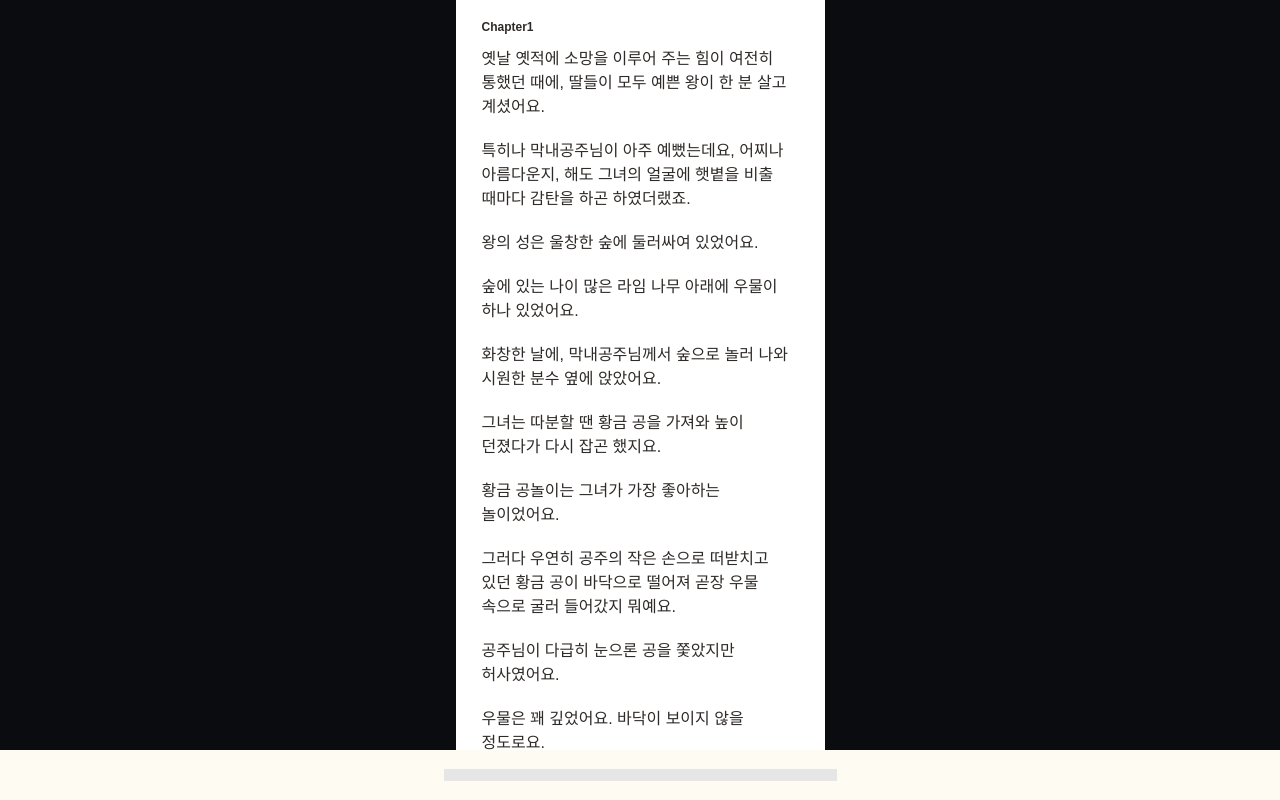
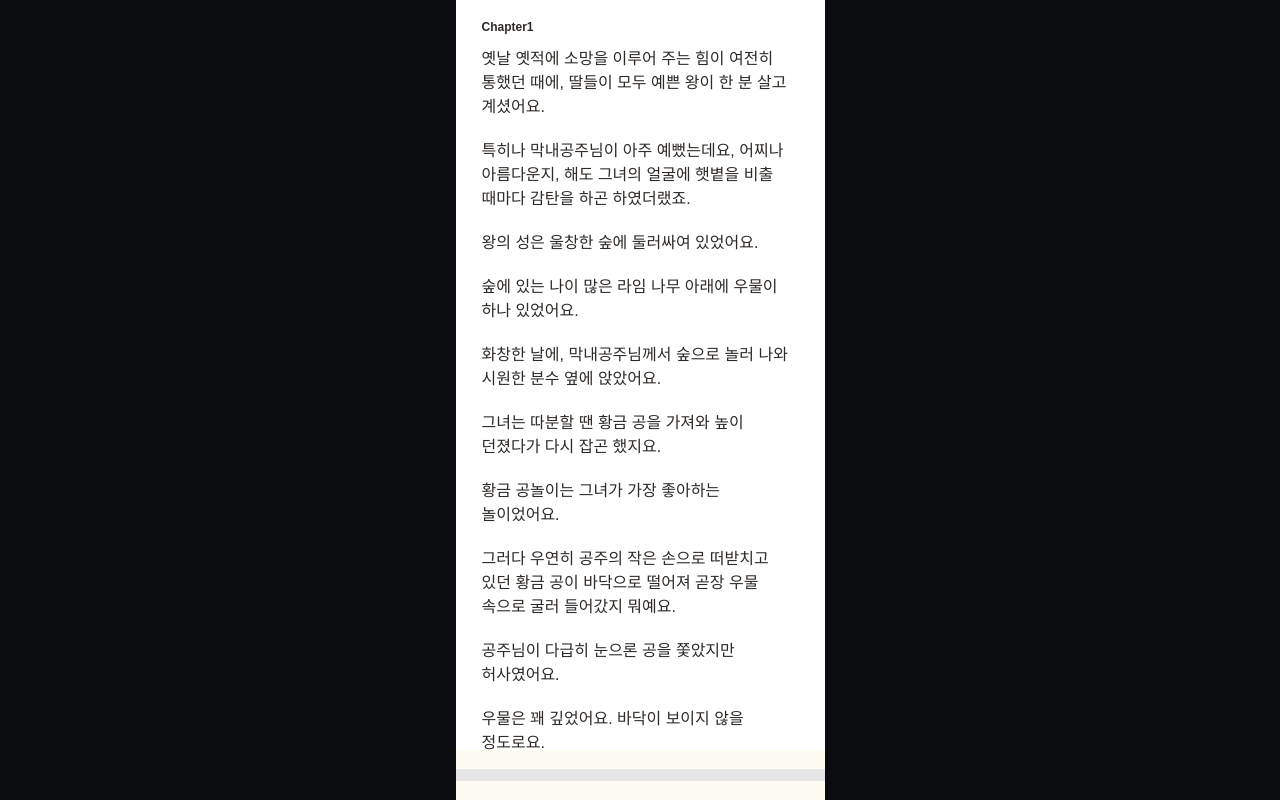
Before and after one commit to sandocsol/tenminread, a React (Vite) app: page /reader/1 in a window 1280 px wide. Built offline with nearby package versions, Linux system fonts and the light colour scheme.

Commit message:
fix: ReaderPage에서 ProgressBar 고정 및 너비 조정

```diff
--- a/src/features/reader/components/ProgressBar.jsx
+++ b/src/features/reader/components/ProgressBar.jsx
@@ -2,12 +2,10 @@ import React from 'react';
 import styled from 'styled-components';
 
 const ProgressBarWrapper = styled.div`
-  position: fixed;
-  bottom: 0;
-  left: 0;
-  right: 0;
+  position: relative;
   width: 100%;
   height: 50px;
+  flex-shrink: 0; /* flex 컨테이너에서 축소 방지 */
   background-color: ${props => props.theme === 'dark' ? '#373330' : '#fefbf2'};
   display: flex;
   align-items: center;
@@ -17,7 +15,7 @@ const ProgressBarWrapper = styled.div`
 
 const ProgressBarContainer = styled.div`
   position: relative;
-  width: 393px;
+  width: 100%;
   height: 12px;
 `;
 
--- a/src/pages/ReaderPage.jsx
+++ b/src/pages/ReaderPage.jsx
@@ -12,9 +12,16 @@ const ReaderPageContainer = styled.div`
   height: 100vh; /* 폴백 */
   height: 100dvh; /* 주소창 변화 대응 */
   background-color: #ffffff;
+  overflow: hidden; /* 전체 컨테이너는 스크롤 방지 */
+  box-sizing: border-box;
+  display: flex;
+  flex-direction: column;
+`;
+
+const ContentWrapper = styled.div`
+  flex: 1;
   overflow-x: hidden; /* 가로 스크롤 방지 */
   overflow-y: auto; /* 세로 스크롤 허용 */
-  box-sizing: border-box;
   padding: 20px;
   display: flex;
   justify-content: center;
@@ -55,12 +62,12 @@ function ReaderPage() {
   }
 
   return (
-    <>
-      <ReaderPageContainer ref={containerRef}>
+    <ReaderPageContainer>
+      <ContentWrapper ref={containerRef}>
         <BookViewer {...bookViewerProps} />
-      </ReaderPageContainer>
+      </ContentWrapper>
       <ProgressBar progress={progress} theme={theme} />
-    </>
+    </ReaderPageContainer>
   );
 }
 
```
